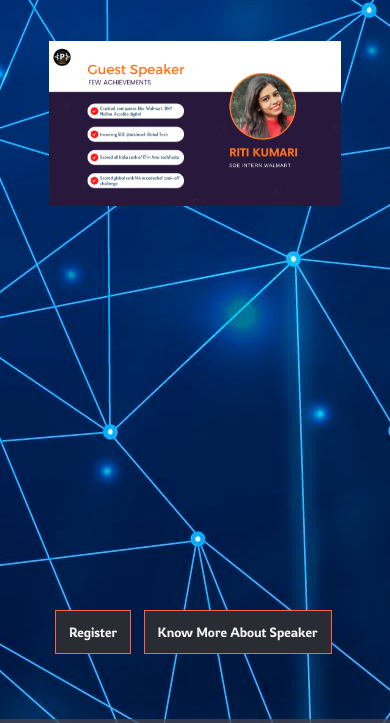
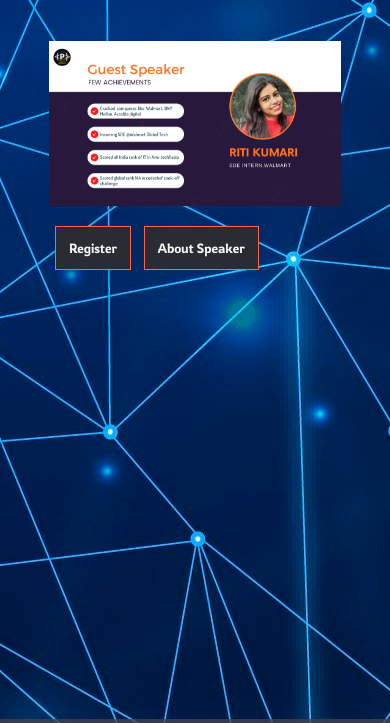
Before and after one commit to vilve-aman/aap, a plain HTML site: page index.html in a window 390 px wide. Shown: the part 67-790 px from the top of the page. Drawn offline with Linux system fonts and the light colour scheme.

Commit message:
btn responsive ness

```diff
--- a/events.css
+++ b/events.css
@@ -8,7 +8,7 @@ html{
 }
 
 body{
-    min-height: 100vh;
+    max-height: 100vh;
     min-width: 100vw;
     color: #ffffff;
     font-family: 'Rowdies', cursive;
@@ -114,7 +114,7 @@ p,h2{
     min-height: 75vh;
     display: flex;
     flex-direction: column;
-    justify-content: space-between;
+    /* justify-content: space-between; */
     z-index: 5;
 }
 
@@ -149,6 +149,8 @@ p,h2{
 
 
 
+
+/* ------------------------------------------------------------------------------------------------------------- */
 
 
 
--- a/index.html
+++ b/index.html
@@ -29,7 +29,7 @@
             </div>
             <div class="box" id="other-details">
                 <button class="register-btn">Register</button>
-                <button class="speaker-profile-btn">Know More About Speaker</button>
+                <button class="speaker-profile-btn">About Speaker</button>
             </div>
         </div>
     </div>
```
